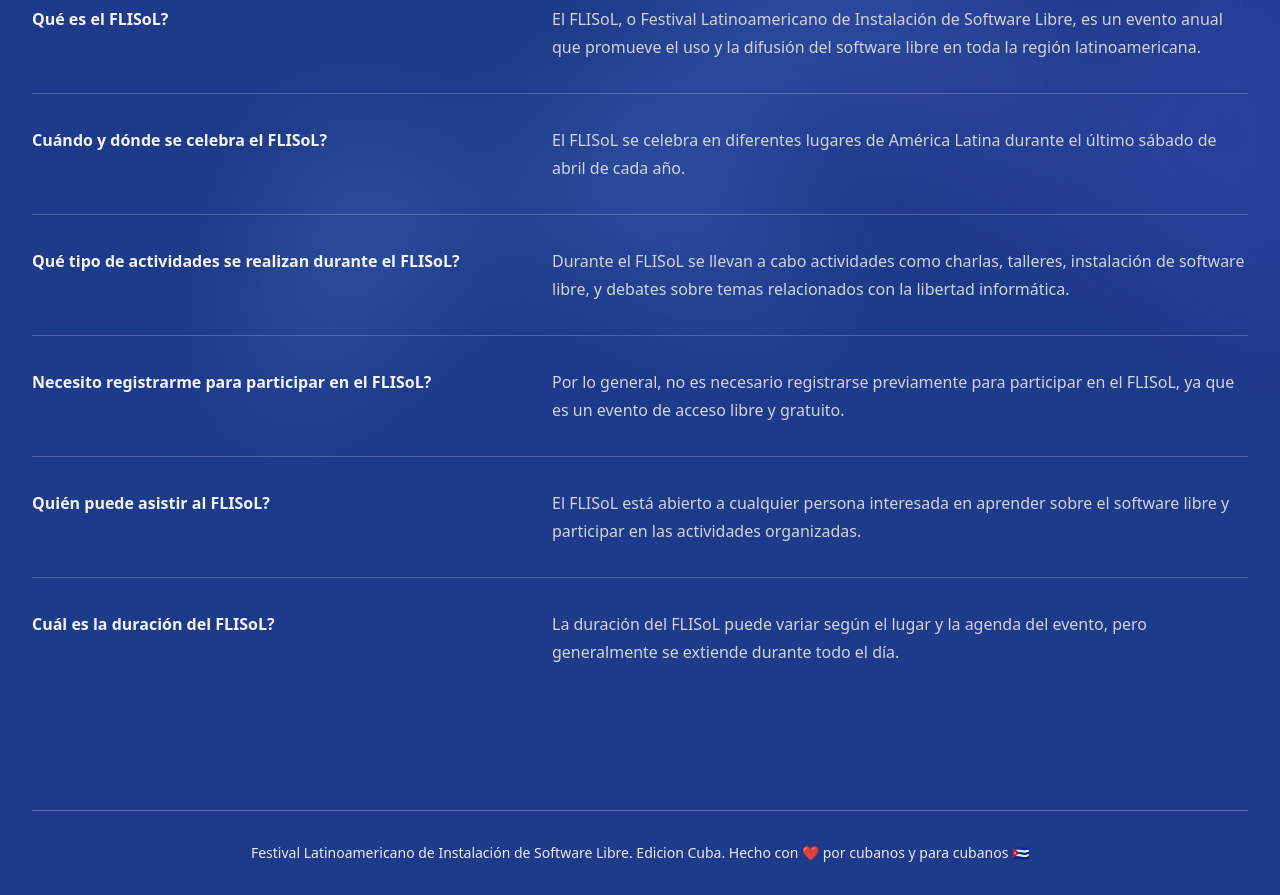
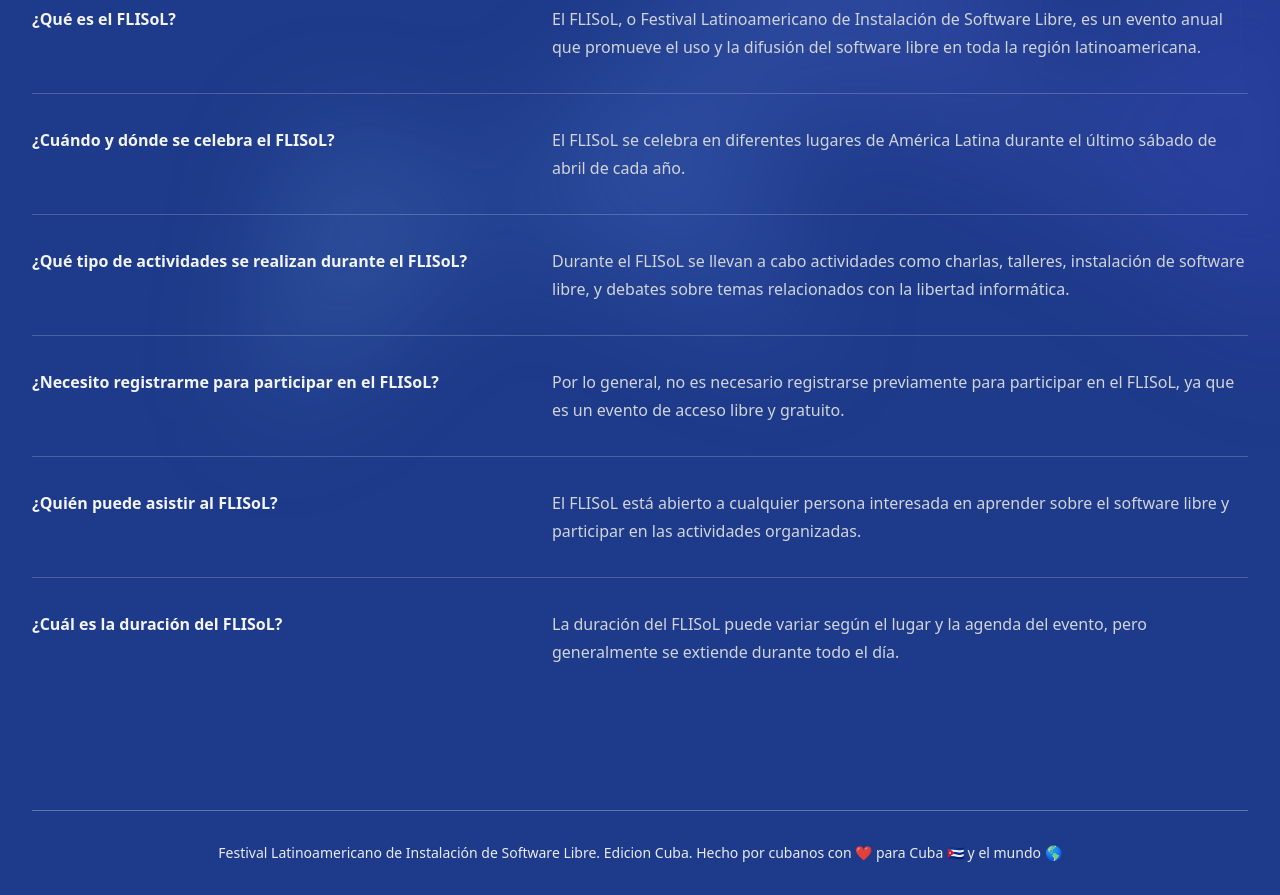
Before and after one commit to FLISol-Cuba/flisol.dev, an Astro site: page / in a window 1280 px wide. Shown: the part 2680-3575 px from the top of the page. Built offline with nearby package versions, Linux system fonts and the light colour scheme; Astro itself is replaced by a stand-in of ours.

Commit message:
improving copy

```diff
--- a/src/components/About.astro
+++ b/src/components/About.astro
@@ -30,8 +30,7 @@
         </dt>
         <dd class="mt-1 flex flex-auto flex-col text-base leading-7 text-gray-300">
           <p class="flex-auto">
-            Este año, celebraremos el evento de manera virtual a través del grupo de Telegram que hemos preparado donde
-            estaremos realizando el evento.
+            Este año, celebraremos el evento de manera virtual a través del grupo de Telegram que hemos preparado para realizar el evento.
           </p>
         </dd>
       </div>
--- a/src/components/Faq.astro
+++ b/src/components/Faq.astro
@@ -1,27 +1,27 @@
 ---
 const faqs = [
   {
-    title: "Qué es el FLISoL?",
+    title: "¿Qué es el FLISoL?",
     desc: "El FLISoL, o Festival Latinoamericano de Instalación de Software Libre, es un evento anual que promueve el uso y la difusión del software libre en toda la región latinoamericana.",
   },
   {
-    title: "Cuándo y dónde se celebra el FLISoL?",
+    title: "¿Cuándo y dónde se celebra el FLISoL?",
     desc: "El FLISoL se celebra en diferentes lugares de América Latina durante el último sábado de abril de cada año.",
   },
   {
-    title: "Qué tipo de actividades se realizan durante el FLISoL?",
+    title: "¿Qué tipo de actividades se realizan durante el FLISoL?",
     desc: "Durante el FLISoL se llevan a cabo actividades como charlas, talleres, instalación de software libre, y debates sobre temas relacionados con la libertad informática.",
   },
   {
-    title: "Necesito registrarme para participar en el FLISoL?",
+    title: "¿Necesito registrarme para participar en el FLISoL?",
     desc: "Por lo general, no es necesario registrarse previamente para participar en el FLISoL, ya que es un evento de acceso libre y gratuito.",
   },
   {
-    title: "Quién puede asistir al FLISoL?",
+    title: "¿Quién puede asistir al FLISoL?",
     desc: "El FLISoL está abierto a cualquier persona interesada en aprender sobre el software libre y participar en las actividades organizadas.",
   },
   {
-    title: "Cuál es la duración del FLISoL?",
+    title: "¿Cuál es la duración del FLISoL?",
     desc: "La duración del FLISoL puede variar según el lugar y la agenda del evento, pero generalmente se extiende durante todo el día.",
   },
 ];
--- a/src/components/Footer.astro
+++ b/src/components/Footer.astro
@@ -3,7 +3,7 @@
     <div class="mx-auto max-w-7xl px-6 pt-4 lg:px-8">
       <div class="border-t border-white/30 md:flex md:items-center text-center justify-center">
         <p class="py-8 text-sm leading-5 text-white/90 md:order-1 md:mt-0">
-          Festival Latinoamericano de Instalación de Software Libre. Edicion Cuba. Hecho con ❤️ por cubanos y para cubanos 🇨🇺
+          Festival Latinoamericano de Instalación de Software Libre. Edicion Cuba. Hecho por cubanos con ❤️ para Cuba 🇨🇺 y el mundo 🌎
         </p>
       </div>
     </div>
--- a/src/components/Program.astro
+++ b/src/components/Program.astro
@@ -2,7 +2,7 @@
 const program = [
   {
     time: "9:00 am - 9:15 am",
-    title: "Como instalar k8s en una VPS",
+    title: "Cómo instalar k8s en una VPS",
     speaker: "Dave Cuza",
   },
   {
@@ -12,7 +12,7 @@
   },
   {
     time: "9:30 am - 9:45 am",
-    title: "Como usar Rust + Embassy para programar un nrf52832",
+    title: "Cómo usar Rust + Embassy para programar un nrf52832",
     speaker: "Luís Felipe",
   },
   {
```
